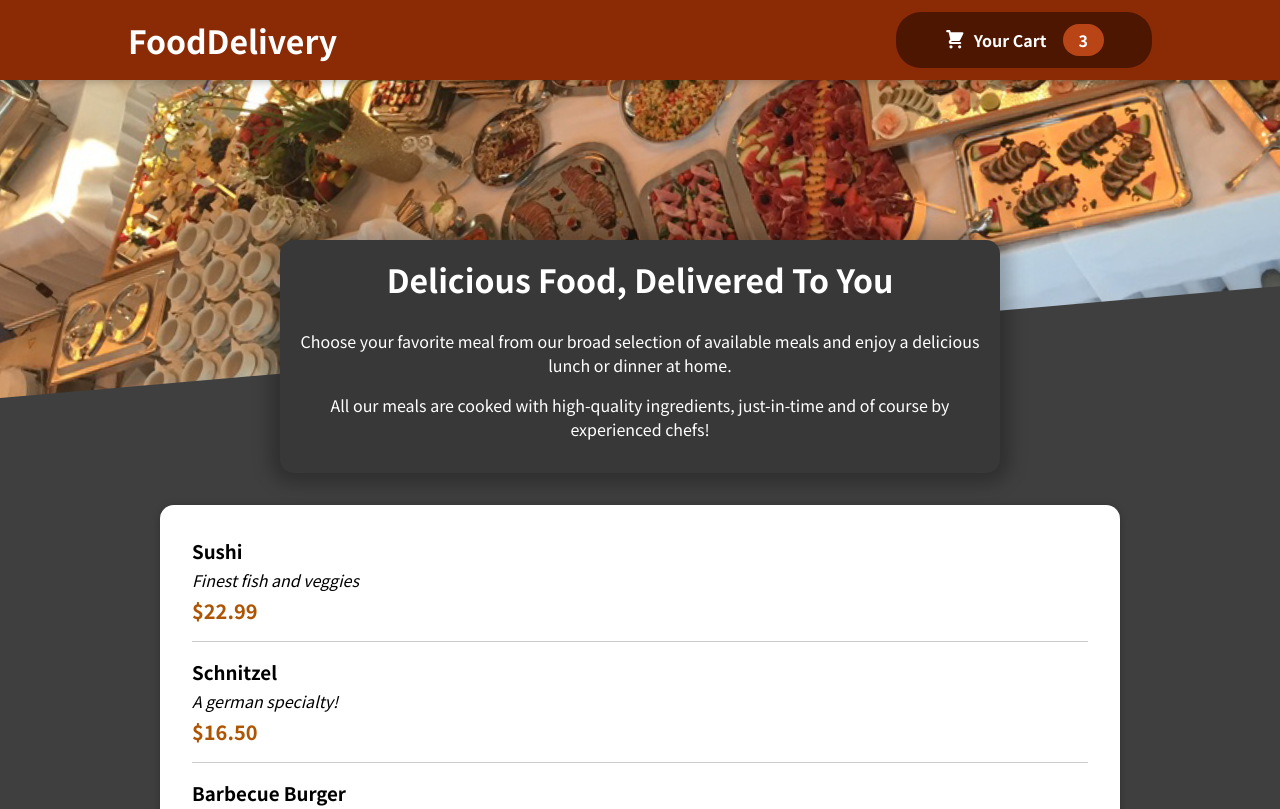
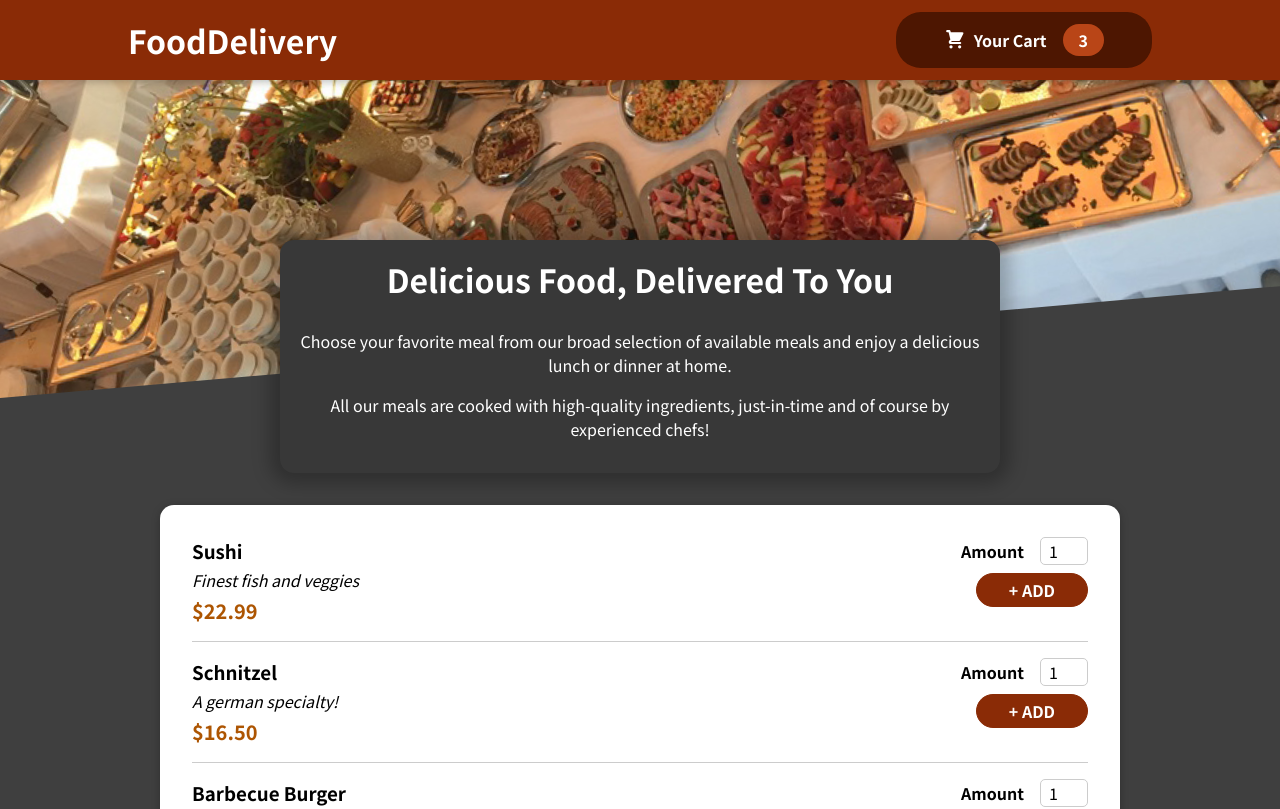
Before and after one commit to kjh-busan/react-FoodDeliveryApp, a React (Create React App) app: page / in a window 1280 px wide. Shown: the top 809 px of the page. Built offline with nearby package versions, Linux system fonts and the light colour scheme.

Commit message:
fix: props id add

```diff
--- a/src/components/Meals/AvaibleMeals.js
+++ b/src/components/Meals/AvaibleMeals.js
@@ -7,6 +7,7 @@
 const AvailableMeals = () => {
   const mealsList = DUMMY_MEALS.map((meal) => (
     <MealItem
+      id={meal.id}
       key={meal.id}
       name={meal.name}
       description={meal.description}
--- a/src/components/Meals/MealItem/MealItem.js
+++ b/src/components/Meals/MealItem/MealItem.js
@@ -1,4 +1,5 @@
 import React from "react";
+import MealItemForm from "./MealItemForm";
 import classes from "./MealItem.module.css";
 
 const MealItem = (props) => {
@@ -10,7 +11,9 @@
         <div className={classes.description}>{props.description}</div>
         <div className={classes.price}>{price}</div>
       </div>
-      <div></div>
+      <div>
+        <MealItemForm id={props.id} />
+      </div>
     </li>
   );
 };
--- /dev/null
+++ b/src/components/Meals/MealItem/MealItemForm.js
@@ -0,0 +1,23 @@
+import Input from "../../UI/Input";
+import classes from "./MealItemForm.module.css";
+
+const MealItemForm = (props) => {
+  return (
+    <form className={classes.form}>
+      <Input
+        label="Amount"
+        input={{
+          id: "amout_" + props.id,
+          type: "number",
+          min: "1",
+          max: "5",
+          defaultValue: "1",
+          step: "1",
+        }}
+      />
+      <button>+ ADD</button>
+    </form>
+  );
+};
+
+export default MealItemForm;
--- /dev/null
+++ b/src/components/Meals/MealItem/MealItemForm.module.css
@@ -0,0 +1,20 @@
+.form {
+  text-align: right;
+}
+
+.form button {
+  font: inherit;
+  cursor: pointer;
+  background-color: #8a2b06;
+  border: 1px solid #8a2b06;
+  color: white;
+  padding: 0.25rem 2rem;
+  border-radius: 20px;
+  font-weight: bold;
+}
+
+.form button:hover,
+.form button:active {
+  background-color: #641e03;
+  border-color: #641e03;
+}
--- /dev/null
+++ b/src/components/UI/Input.js
@@ -0,0 +1,14 @@
+import classes from "./Input.module.css";
+
+const Input = (props) => {
+  return (
+    <div className={classes.input}>
+      <label htmlFor={props.input.id} className={classes.label}>
+        {props.label}
+      </label>
+      <input {...props.input}></input>
+    </div>
+  );
+};
+
+export default Input;
--- /dev/null
+++ b/src/components/UI/Input.module.css
@@ -0,0 +1,18 @@
+.input {
+  display: flex;
+  align-items: center;
+  margin-bottom: 0.5rem;
+}
+
+.input label {
+  font-weight: bold;
+  margin-right: 1rem;
+}
+
+.input input {
+  width: 3rem;
+  border-radius: 5px;
+  border: 1px solid #ccc;
+  font: inherit;
+  padding-left: 0.5rem;
+}
```
